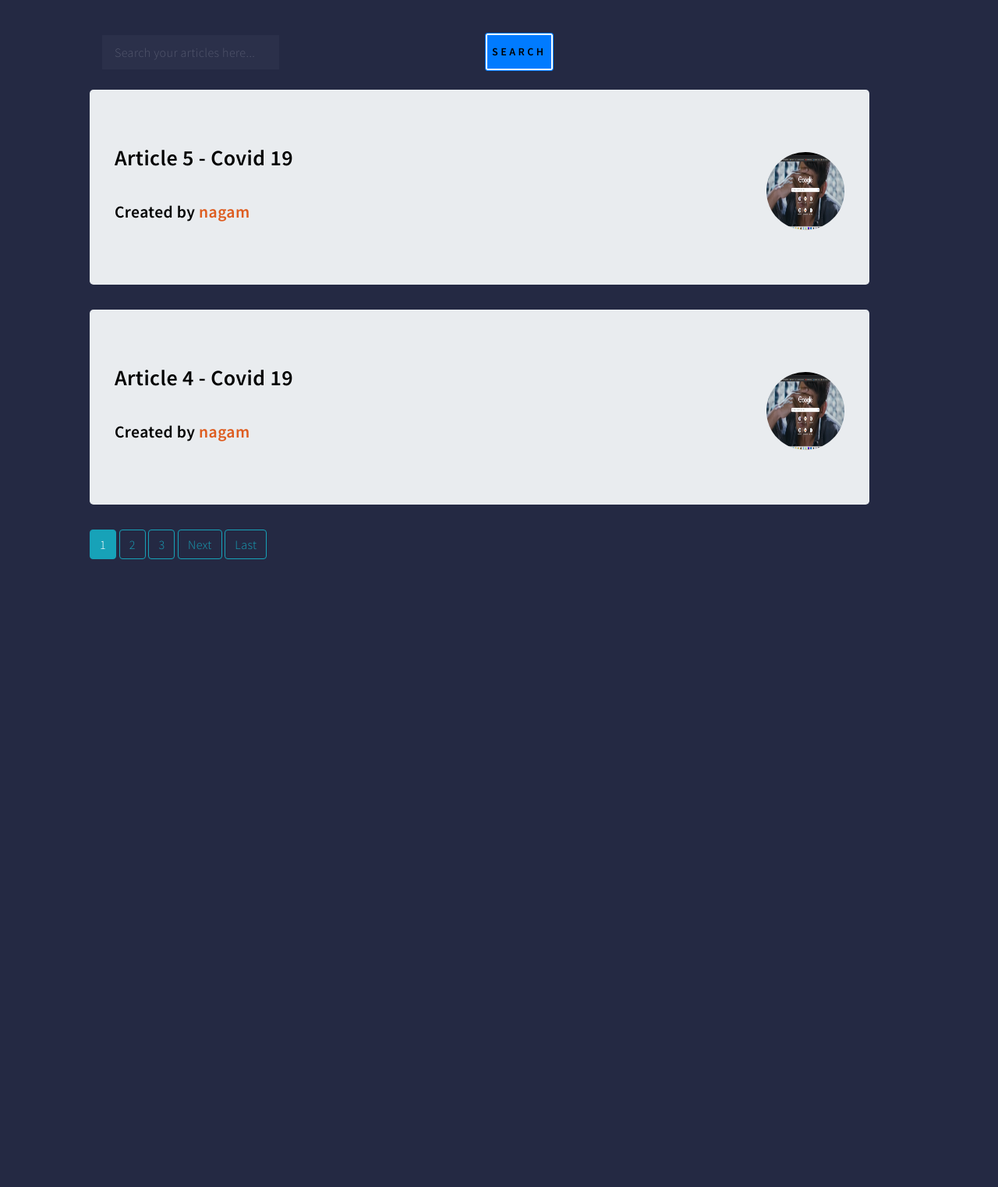
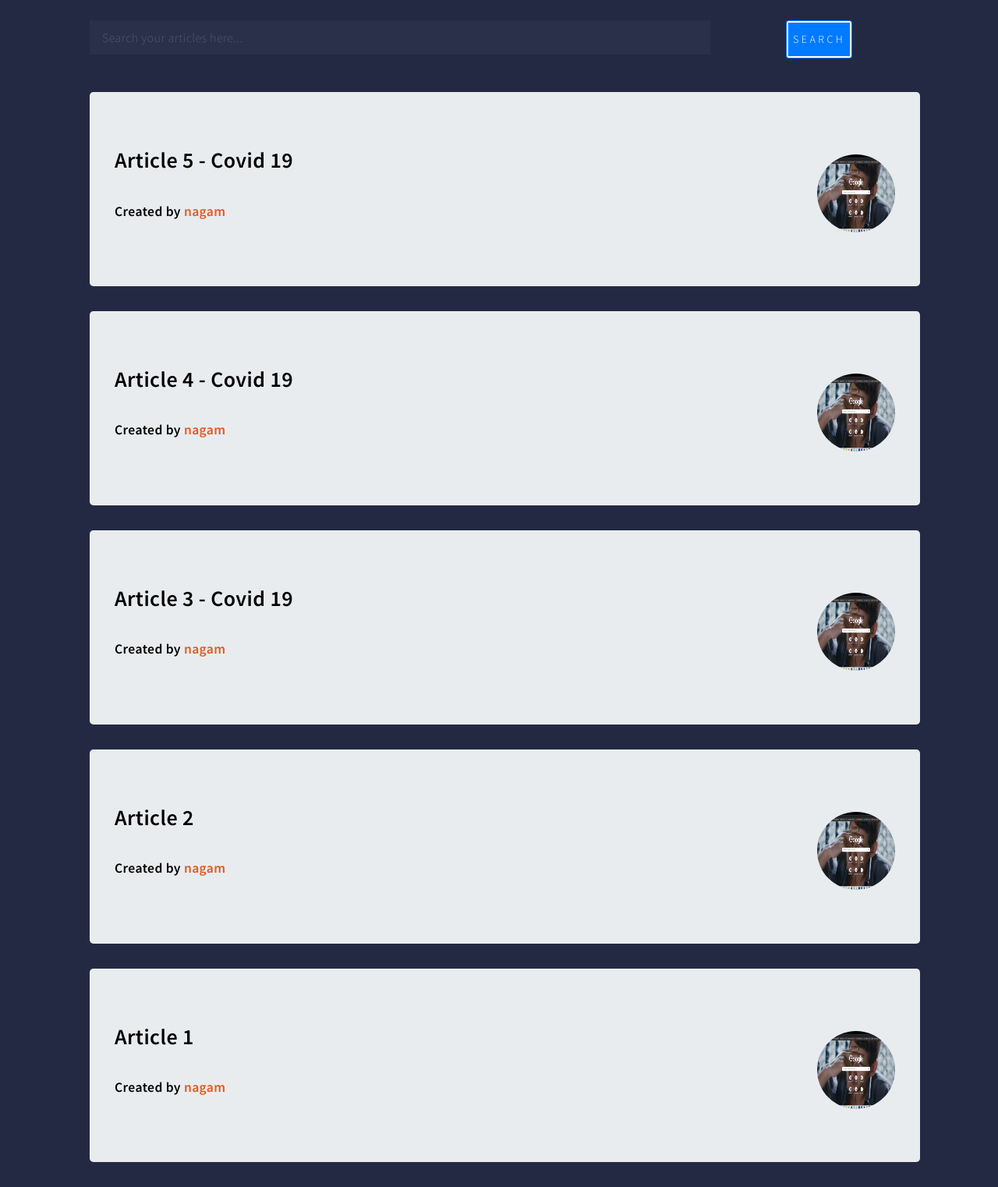
Before and after one commit to raghu1547/Articults, a Django app: page /post/bycovid/ in a window 1280 px wide. Shown: the part 52-1574 px from the top of the page at 78% size. Before the commit the page ends 769 px from the top, so only its background shows below. Run offline with Django 3.2, Linux system fonts and the light colour scheme; data comes from the database, SQL or seed files in the repository; parts of the project's set-up code (start-up, migrations or seed data) failed here and were passed over; some libraries are stand-ins or nearby versions.

Commit message:
changed ui

```diff
--- a/my_site/posts/templates/posts/post_list.html
+++ b/my_site/posts/templates/posts/post_list.html
@@ -1,66 +1,60 @@
 {% extends "posts/post_base.html" %}
-
 
 {% block post_content %}
 {% block message %}{% endblock %}
-<div class="col-md-8">
 
+<div class="container">
 	{%  if post_list %}
-  <div >
 	<div class="container">
 		<br>
-      <form class="form-inline md-form mr-auto mb-4" method="POST" action="{% url 'posts:search' %}" >
+		<form class="form-row" method="POST" action="{% url 'posts:search' %}" >
 			{% csrf_token %}
-        <input   style=" margin-top: 1rem; margin-left:1rem" class="form-control mr-sm-2" type="text" name="search" placeholder="Search your articles here..." aria-label="Search">
-        <button  style="color:black; font-weight: bold; margin-top: 1rem; margin-left:37%;"class="btn btn-primary btn-sm" type="submit">Search</button>
+			<div class="form-group col-md-9">
+				<input class="form-control" type="text" name="search" placeholder="Search your articles here..." aria-label="Search">
+			</div>
+			<div class="form-group col-md-3" style="text-align: center">
+				<button class="btn btn-primary btn-sm" type="submit">Search</button>
+			</div>
 		</form>
 	</div>
 	{% for post in post_list %}
-    <div class="container" >
-      <div class="jumbotron"  style="height: 250px; width: 1000px" >
-        <a style="text-decoration:none;"class="good"  href="{% url 'posts:single' username=post.user.username pk=post.pk %}">
+	<div class="container">
+		<div class="jumbotron">
+			<a style="text-decoration:none;" href="{% url 'posts:single' username=post.user.username pk=post.pk %}">
 			{% load static %}
 			<h2 style="color:black;">{{ post.title }}<img id="propic"
 			style="float: right;margin-top: 1rem;width: 100px;height: 100px;  border-radius: 100px;-webkit-border-radius: 100px;-moz-border-radius: 100px;"
 				alt="Img Not Found ;(" src="{{ post.user.profile.profile_pic.url }}">
 			</h2>
-          <h3 id="rancolh" style="color:black">Created by <span id="randcol" style="color: #de5c1f">{{ post.user.username }}</span></h3>
+			<h4 id="rancolh" style="color:black">Created by <span id="randcol" style="color: #de5c1f">{{ post.user.username }}</span></h4>
 			</a>
 		</div>
   	</div>
-  </div>
-
 	{% endfor %}
 </div>
 {% else %}
 	<h1>No posts yet!!</h1>
 {% endif %}
-
-
+<div class="container" style="text-align: center">
 	<div class="container">
 		{% if is_paginated %}
-
 			{% if page_obj.has_previous %}
-           <a class="btn btn-outline-info mb-4" href="?page=1">First</a>
-           <a class="btn btn-outline-info mb-4" href="?page={{ page_obj.previous_page_number }}">Previous</a>
+				<a class="btn btn-outline-warning mb-4" href="?page=1">First</a>
+				<a class="btn btn-outline-warning mb-4" href="?page={{ page_obj.previous_page_number }}">Previous</a>
 			{% endif %}
-
 			{% for num in page_obj.paginator.page_range %}
 				{% if page_obj.number == num %}
-             <a class="btn btn-info mb-4" href="?page={{ num }}">{{ num }}</a>
+					<a class="btn btn-warning mb-4" href="?page={{ num }}">{{ num }}</a>
 				{% elif num > page_obj.number|add:'-3' and num < page_obj.number|add:'3' %}
-             <a class="btn btn-outline-info mb-4" href="?page={{ num }}">{{ num }}</a>
+					<a class="btn btn-outline-warning mb-4" href="?page={{ num }}">{{ num }}</a>
 				{% endif %}
 			{% endfor %}
-
 			{% if page_obj.has_next %}
-           <a class="btn btn-outline-info mb-4" href="?page={{ page_obj.next_page_number }}">Next</a>
-           <a class="btn btn-outline-info mb-4" href="?page={{ page_obj.paginator.num_pages }}">Last</a>
+				<a class="btn btn-outline-warning mb-4" href="?page={{ page_obj.next_page_number }}">Next</a>
+				<a class="btn btn-outline-warning mb-4" href="?page={{ page_obj.paginator.num_pages }}">Last</a>
 			{% endif %}
-
 		{% endif %}
 	</div>
-
 </div>
 
 {% endblock %}
--- a/my_site/posts/templates/posts/post_search.html
+++ b/my_site/posts/templates/posts/post_search.html
@@ -2,6 +2,6 @@
 
 {% block message %}
 <div class="container" >
-    <h4 style="font-family: 'Balsamiq Sans', cursive; "  >Searching results for {{ word }}</h4>
+    <h3 style="text-align: center;">Searching results for {{ word }}</h3>
 </div>
 {% endblock %}
--- a/my_site/posts/templates/posts/user_post_list.html
+++ b/my_site/posts/templates/posts/user_post_list.html
@@ -5,7 +5,7 @@
     <img id="propic" style="margin-left: 10%;margin-bottom: 1rem;width: 100px; height: 100px; border-radius: 100px;transition: transform .2s;-moz-border-radius: 100px; -webkit-border-radius: 100px;" alt="Img Not Found ;(" src="{{ user.profile.profile_pic.url }}">
   </div>
 <div>
-    <span style="margin-left: 13%;font-family: 'Varela Round', sans-serif; color: #6cbbe9;margin-bottom:none !important;"class="account-heading">{{ user.username }}</span>
+    <span style="margin-left: 13%;color: #6cbbe9;margin-bottom:none !important;"class="account-heading">{{ user.username }}</span>
     <p class="text-secondary">{{ user.email }}</p>
   </div>
 </div>
--- a/my_site/posts/views.py
+++ b/my_site/posts/views.py
@@ -94,7 +94,7 @@ class Group1Posts(ListView):
     model = models.Post
     template_name = 'posts/post_list.html'
 
-    paginate_by = 2
+    paginate_by = 5
 
 
     def get_queryset(self):
@@ -114,7 +114,7 @@ class Group2Posts(ListView):
     model = models.Post
     template_name = 'posts/post_list.html'
 
-    paginate_by = 2
+    paginate_by = 5
 
     def get_queryset(self):
         try:
@@ -134,7 +134,7 @@ class Group3Posts(ListView):
     model = models.Post
     template_name = 'posts/post_list.html'
 
-    paginate_by = 2
+    paginate_by = 5
 
     def get_queryset(self):
         try:
@@ -154,7 +154,7 @@ class Group4Posts(ListView):
     model = models.Post
     template_name = 'posts/post_list.html'
 
-    paginate_by = 2
+    paginate_by = 5
 
 
     def get_queryset(self):
@@ -175,7 +175,7 @@ class Group5Posts(ListView):
     model = models.Post
     template_name = 'posts/post_list.html'
 
-    paginate_by = 2
+    paginate_by = 5
 
     def get_queryset(self):
         try:
@@ -193,7 +193,7 @@ class Group5Posts(ListView):
 class Group6Posts(ListView):
     model = models.Post
     template_name = 'posts/post_list.html'
-    paginate_by = 2
+    paginate_by = 5
 
 
     def get_queryset(self):
```
Also changed, not shown: my_site/posts/templates/posts/_post.html (+17 -23 lines). Lines whose indentation alone changed are shown as unchanged.
